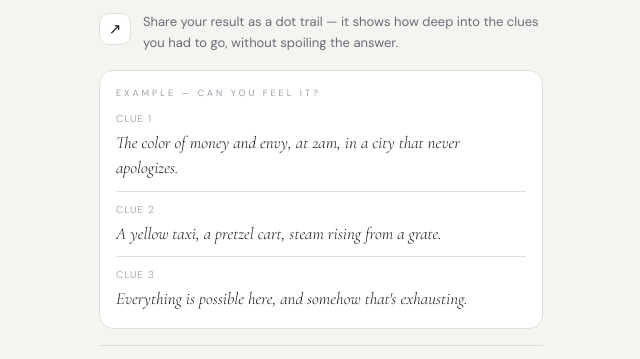
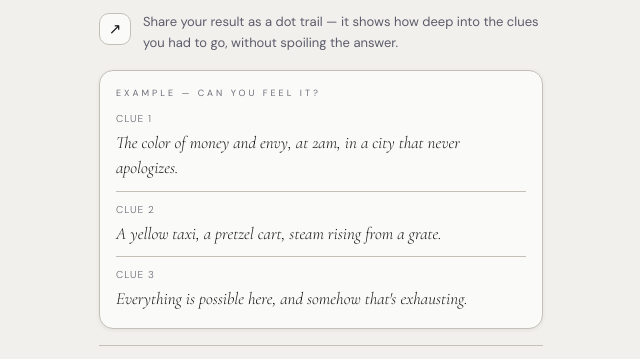
Before and after one commit to Mrelliot11/auragame, a website: page index.html in a window 1280 px wide. Shown: the part 347-706 px from the top of the page, without its empty margins (319-959 px from the left). Drawn offline with nearby package versions, Linux system fonts and the light colour scheme.

Commit message:
Enhance service worker registration and update light theme styles for improved aesthetics

```diff
--- a/index.html
+++ b/index.html
@@ -188,7 +188,7 @@
 <script src="puzzles.js"></script>
 <script src="game.js"></script>
 <script>
-  if ('serviceWorker' in navigator) {
+  if ('serviceWorker' in navigator && location.protocol !== 'file:') {
     navigator.serviceWorker.register('sw.js');
   }
 </script>
--- a/style.css
+++ b/style.css
@@ -13,13 +13,33 @@
 }
 
 [data-theme="light"] {
-  --bg: #F5F4F0;
-  --surface: #FFFFFF;
-  --border: #E0DED8;
-  --text: #1A1A1E;
-  --sub: #6B6B78;
-  --dim: #9B9BA8;
-  --modal-bg: rgba(245,244,240,0.92);
+  --bg: #F2F0EC;
+  --surface: #FAFAF8;
+  --border: #C4C0B8;
+  --text: #18181B;
+  --sub: #5C5C6B;
+  --dim: #6B6B78;
+  --aura: #7C3AED;
+  --modal-bg: rgba(242,240,236,0.94);
+}
+
+[data-theme="light"] .aura-orb {
+  opacity: 0.22;
+  filter: blur(28px);
+}
+[data-theme="light"] .aura-orb.bloom {
+  opacity: 0.5;
+}
+[data-theme="light"] .eg-card,
+[data-theme="light"] .clue-card,
+[data-theme="light"] .stat-tile,
+[data-theme="light"] .archive-item,
+[data-theme="light"] .modal {
+  box-shadow: 0 1px 4px rgba(0,0,0,0.07);
+}
+[data-theme="light"] .guess-field,
+[data-theme="light"] .field-input {
+  background: #FFFFFF;
 }
 
 html, body {
--- a/sw.js
+++ b/sw.js
@@ -12,6 +12,7 @@ const SHELL = [
 ];
 
 self.addEventListener('install', e => {
+  if (self.location.protocol === 'file:') { self.skipWaiting(); return; }
   e.waitUntil(
     caches.open(CACHE).then(c => c.addAll(SHELL)).then(() => self.skipWaiting())
   );
```
